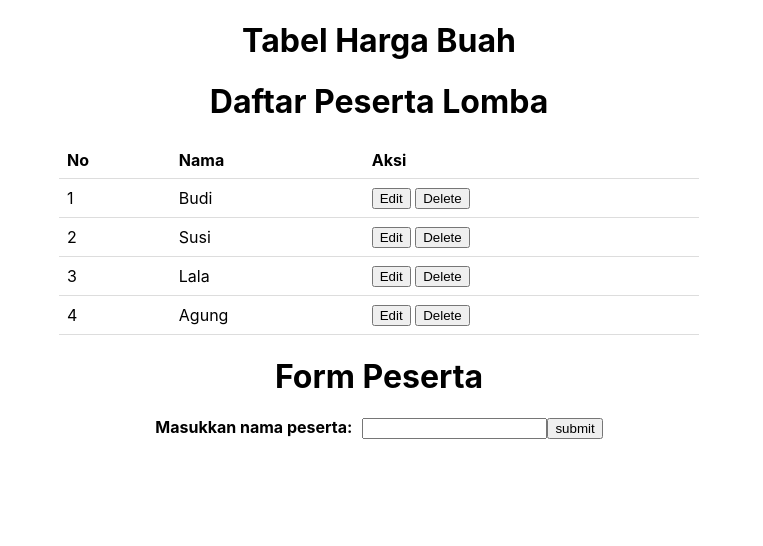
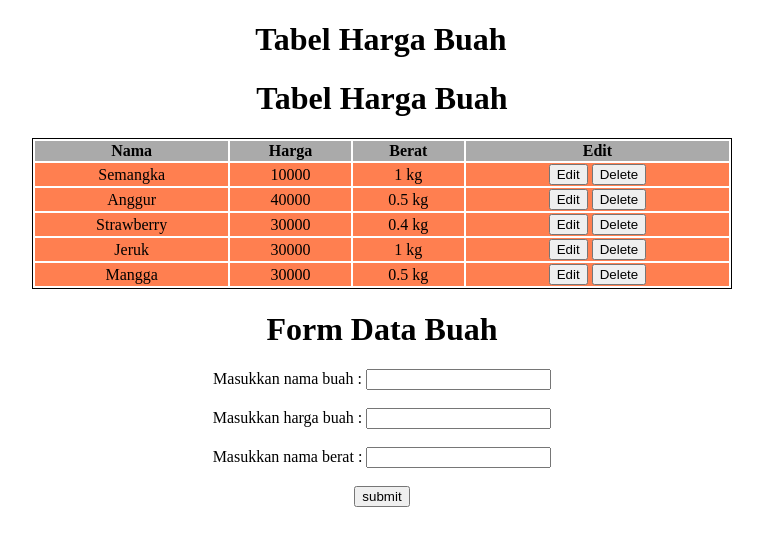
Before and after one commit to Gamalliel19/sanbercode-reactjs-0720-week3, a React (Create React App) app in the folder tugas11/: page / in a window 1280 px wide. Shown: the top 546 px of the page, without its empty margins (261-1024 px from the left). Built offline with nearby package versions, Linux system fonts and the light colour scheme.

Commit message:
Menambahkan tugas ke 13 javascript

```diff
--- a/tugas11/src/tugas13/lists.js
+++ b/tugas11/src/tugas13/lists.js
@@ -1,94 +1,125 @@
-import React, {Component} from "react"
-import "./Lists.css"
-
-class Lists extends Component{
-
+import React from 'react';
+class DaftarHargaBuah extends React.Component{
     constructor(props){
         super(props)
-    this.state = {
-     pesertaLomba : [ 'Budi', 'Susi', 'Lala', 'Agung' ],
-     inputName : "",
-     /// array tidak punya index -1
+        this.state={
+            dataHargaBuah : [
+                {nama: "Semangka", harga: 10000, berat: 1000},
+                {nama: "Anggur", harga: 40000, berat: 500},
+                {nama: "Strawberry", harga: 30000, berat: 400},
+                {nama: "Jeruk", harga: 30000, berat: 1000},
+                {nama: "Mangga", harga: 30000, berat: 500}
+            ],
+            inputNama: "",
+            inputHarga: "",
+            inputBerat: "",
             indexOfForm: -1
         }
-
-    this.handleChange = this.handleChange.bind(this);
+        this.handleChange1 = this.handleChange1.bind(this);
+        this.handleChange2 = this.handleChange2.bind(this);
+        this.handleChange3 = this.handleChange3.bind(this);
         this.handleSubmit = this.handleSubmit.bind(this);
         this.handleEdit = this.handleEdit.bind(this);
         this.handleDelete = this.handleDelete.bind(this);
     }
-
+    handleEdit(event){
+        let index= event.target.value;
+        let buah= this.state.dataHargaBuah[index];
+        console.log(buah);
+        this.setState({
+            inputNama: buah.nama, inputHarga: buah.harga, inputBerat: buah.berat, indexOfForm: index
+        });
+    }
     handleDelete(event){
-    let index = event.target.value
-    let newPesertaLomba = this.state.pesertaLomba
-    let editedPeserta = newPesertaLomba[this.state.indexOfForm]
-    newPesertaLomba.splice(index, 1)
-
-    if (editedPeserta !== undefined){
-      // array findIndex baru ada di ES6
-      var newIndex = newPesertaLomba.findIndex((el) => el === editedPeserta)
-      this.setState({pesertaLomba: newPesertaLomba, indexOfForm: newIndex})
-
-    }else{
-
-      this.setState({pesertaLomba: newPesertaLomba})
+        let index= event.target.value;
+        let buah= this.state.dataHargaBuah;
+        let editedBuah = buah[this.state.indexOfForm];
+        console.log(editedBuah);
+        buah.splice(index,1);
+        if(editedBuah!== undefined){
+            var newindex= buah.findIndex((el)=>el===editedBuah);
+            console.log(newindex);
+            this.setState({
+                dataHargaBuah: buah,
+                indexOfForm: newindex
+            });
         }
-
+        else{
+            this.setState({
+                dataHargaBuah: buah
+            });
         }
-
-  handleEdit(event){
-    let index = event.target.value
-    let peserta = this.state.pesertaLomba[index]
-    this.setState({inputName: peserta, indexOfForm: index})
     }
-
-  handleChange(event){
-    this.setState({inputName: event.target.value});
+    handleChange1(event){
+        this.setState({inputNama: event.target.value});
     }
-
+    handleChange2(event){
+        this.setState({inputHarga: event.target.value});
+    }
+    handleChange3(event){
+        this.setState({inputBerat: event.target.value});
+    }
     handleSubmit(event){
-    // menahan submit
         event.preventDefault()
-
-    let name = this.state.inputName
-
-    if (name.replace(/\s/g,'') !== ""){
-      let newPesertaLomba = this.state.pesertaLomba
-      let index = this.state.indexOfForm
-
-      if (index === -1){
-        newPesertaLomba = [...newPesertaLomba, name]
-      }else{
-        newPesertaLomba[index] = name
+        if(this.state.inputNama.replace(/\s/g,'')!==""&&this.state.inputHarga!==""&&this.state.inputBerat!==""){
+            let daftarBuah=this.state.dataHargaBuah
+            if(this.state.indexOfForm===-1){
+                daftarBuah=[...daftarBuah,{nama: this.state.inputNama, harga: this.state.inputHarga, berat: this.state.inputBerat}]
             }
-
+            else{
+                daftarBuah[this.state.indexOfForm]= {nama: this.state.inputNama, harga: this.state.inputHarga, berat: this.state.inputBerat}
+            }
+            console.log(daftarBuah)
             this.setState({
-        pesertaLomba: newPesertaLomba,
-        inputName: ""
+              dataHargaBuah: daftarBuah,
+              inputNama: "",
+              inputHarga: "",
+              inputBerat: "",
+              indexOfForm: -1
             })
         }
-
     }
-
     render(){
         return(
-      <>
-        <h1>Daftar Peserta Lomba</h1>
+            <div>
+                <style>
+                    {`
+                    div{
+                        padding-left:2px;
+                        font-family:serif;
+                    }
+                    table{
+                        border: 1px solid black;
+                        width: 700px;
+                        margin-left: auto;
+                        margin-right: auto;
+                    }
+                    th {
+                        background-color: #aaaaaa;
+                    }
+                    td {
+                        background-color:#ff7f50;
+                    }
+                    form{
+                        text-align:center;
+                    }
+                    h1{text-align:center;}`}
+                </style>
+                <h1>Tabel Harga Buah</h1>
                 <table>
-          <thead>
                     <tr>
-              <th>No</th>
                         <th>Nama</th>
-              <th>Aksi</th>
+                        <th>Harga</th>
+                        <th>Berat</th>
+                        <th>Edit</th>
                     </tr>
-          </thead>
-          <tbody>
             {
-                this.state.pesertaLomba.map((val, index)=>{
+                this.state.dataHargaBuah.map((el,index)=>{
                     return(
-                    <tr key={index}>
-                      <td>{index+1}</td>
-                      <td>{val}</td>
+                        <tr>
+                            <td>{el.nama}</td>
+                            <td>{el.harga}</td>
+                            <td>{el.berat/1000+' kg'}</td>
                             <td>
                                 <button onClick={this.handleEdit} value={index}>Edit</button>
                                 &nbsp;
@@ -98,20 +129,20 @@ class Lists extends Component{
                     )
                 })
             }
-          </tbody>
             </table>
             {/* Form */}
-        <h1>Form Peserta</h1>
+                <h1>Form Data Buah</h1>
             <form onSubmit={this.handleSubmit}>
-          <label>
-            Masukkan nama peserta:
-          </label>
-          <input type="text" value={this.state.inputName} onChange={this.handleChange}/>
+                <label>Masukkan nama buah : </label>
+                <input type="text" value={this.state.inputNama} onChange={this.handleChange1}/><br></br><br></br>
+                <label>Masukkan harga buah : </label>
+                <input type="text" value={this.state.inputHarga} onChange={this.handleChange2}/><br></br><br></br>
+                <label>Masukkan nama berat : </label>
+                <input type="text" value={this.state.inputBerat} onChange={this.handleChange3}/><br></br><br></br>
                 <button>submit</button>
             </form>
-      </>
+            </div>
         )
     }
 }
-
-export default Lists
+export default DaftarHargaBuah;
```
Lines whose indentation alone changed are shown as unchanged.
